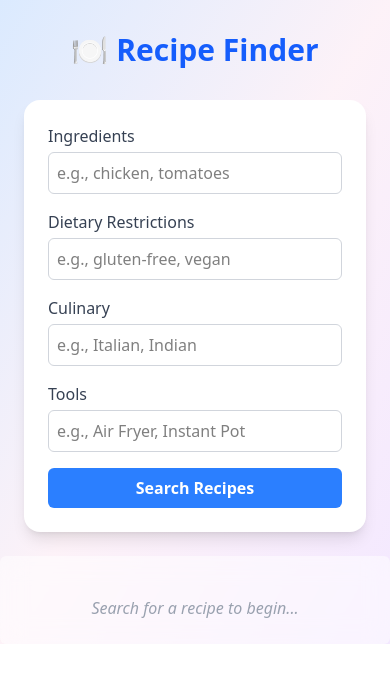
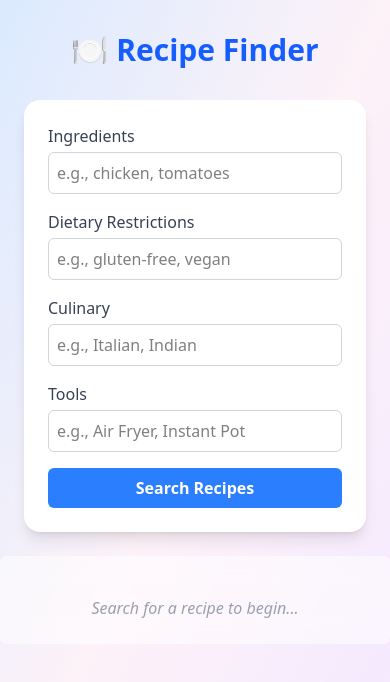
Before and after one commit to giupiombo/recipe-finder-frontend, a React (Vite) app: page / in a window 390 px wide. Shown: the top 682 px of the page. Built offline with nearby package versions, Linux system fonts and the light colour scheme; no server answers.

Commit message:
fix: background

```diff
--- a/src/components/RecipeFinder.tsx
+++ b/src/components/RecipeFinder.tsx
@@ -80,7 +80,7 @@ const RecipeFinder: React.FC = () => {
   };
 
   return (
-    <div className="md:h-screen flex flex-col bg-gradient-to-br from-blue-100 via-pink-50 to-purple-100 md:overflow-hidden">
+    <div className="md:h-screen flex flex-col md:overflow-hidden">
       {/* Title */}
       <header className="py-8 text-center z-10">
         <h1 className="text-3xl font-bold text-blue-600">🍽️ Recipe Finder</h1>
--- a/src/index.css
+++ b/src/index.css
@@ -1 +1,5 @@
 @import 'tailwindcss';
+
+body {
+  @apply bg-gradient-to-br from-blue-100 via-pink-50 to-purple-100 min-h-screen;
+}
```
